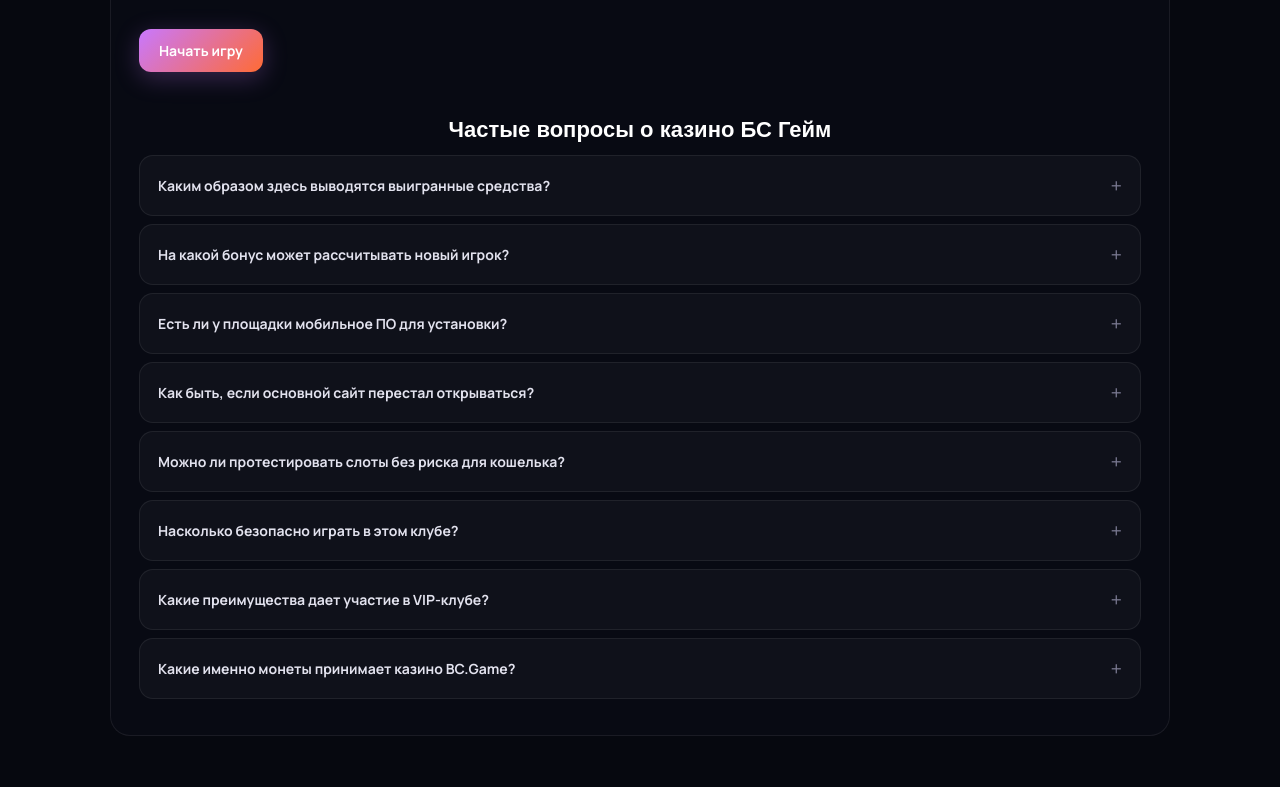
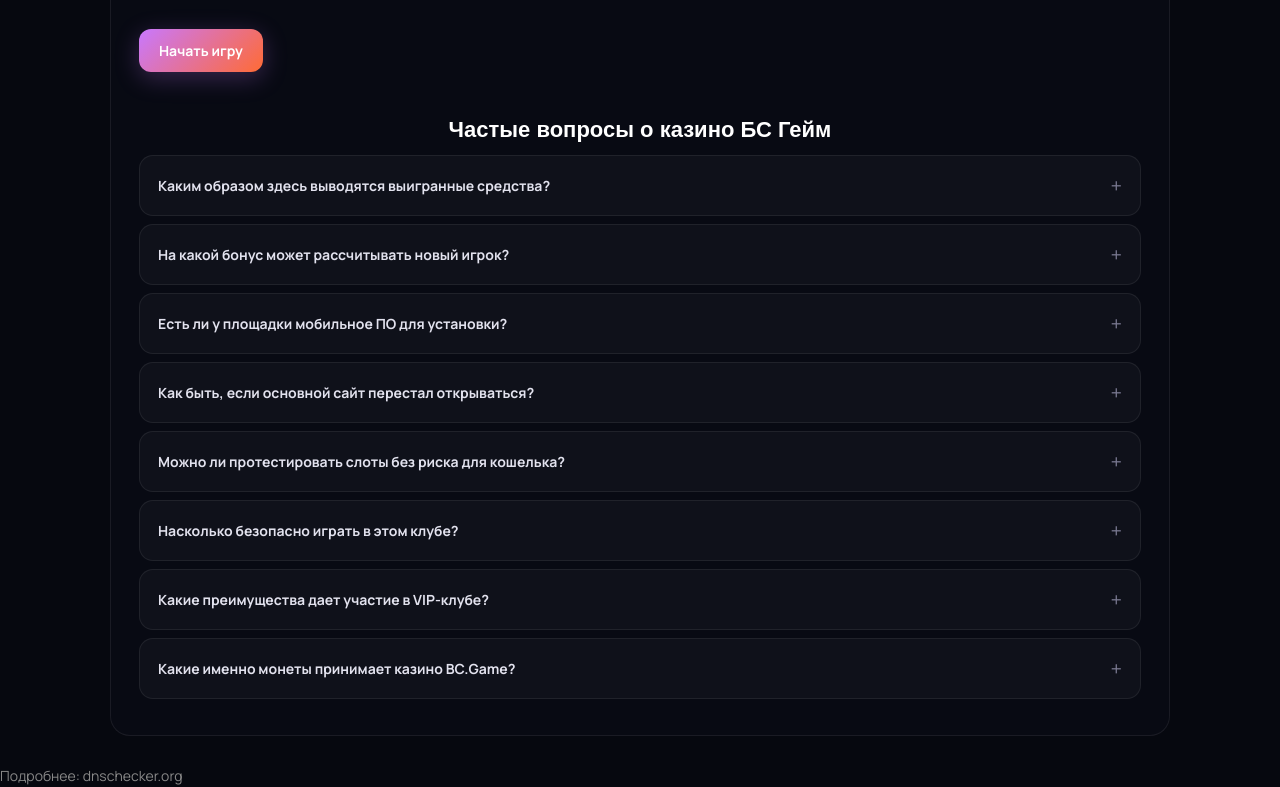
Before and after one commit to sercasdep-collab/aurora-lane-org, a plain HTML site: page index.html in a window 1280 px wide. Shown: the part 6363-7150 px from the top of the page. Before the commit the page ends 7127 px from the top, so only its background shows below. Drawn offline with Linux system fonts and the light colour scheme; a web font is replaced by a local one.

Commit message:
Add link

```diff
--- a/index.html
+++ b/index.html
@@ -148,5 +148,7 @@
 </div></div>
 </main>
 <script>document.querySelectorAll('.faq-q').forEach(function(q){q.addEventListener('click',function(){var item=q.closest('.faq-item'),open=item.classList.contains('open');document.querySelectorAll('.faq-item').forEach(function(i){i.classList.remove('open')});if(!open)item.classList.add('open')})})</script>
+
+<p style="margin-top:20px;font-size:14px;color:#888">Подробнее: <a href="https://dnschecker.org">dnschecker.org</a></p>
 </body>
 </html>
```
